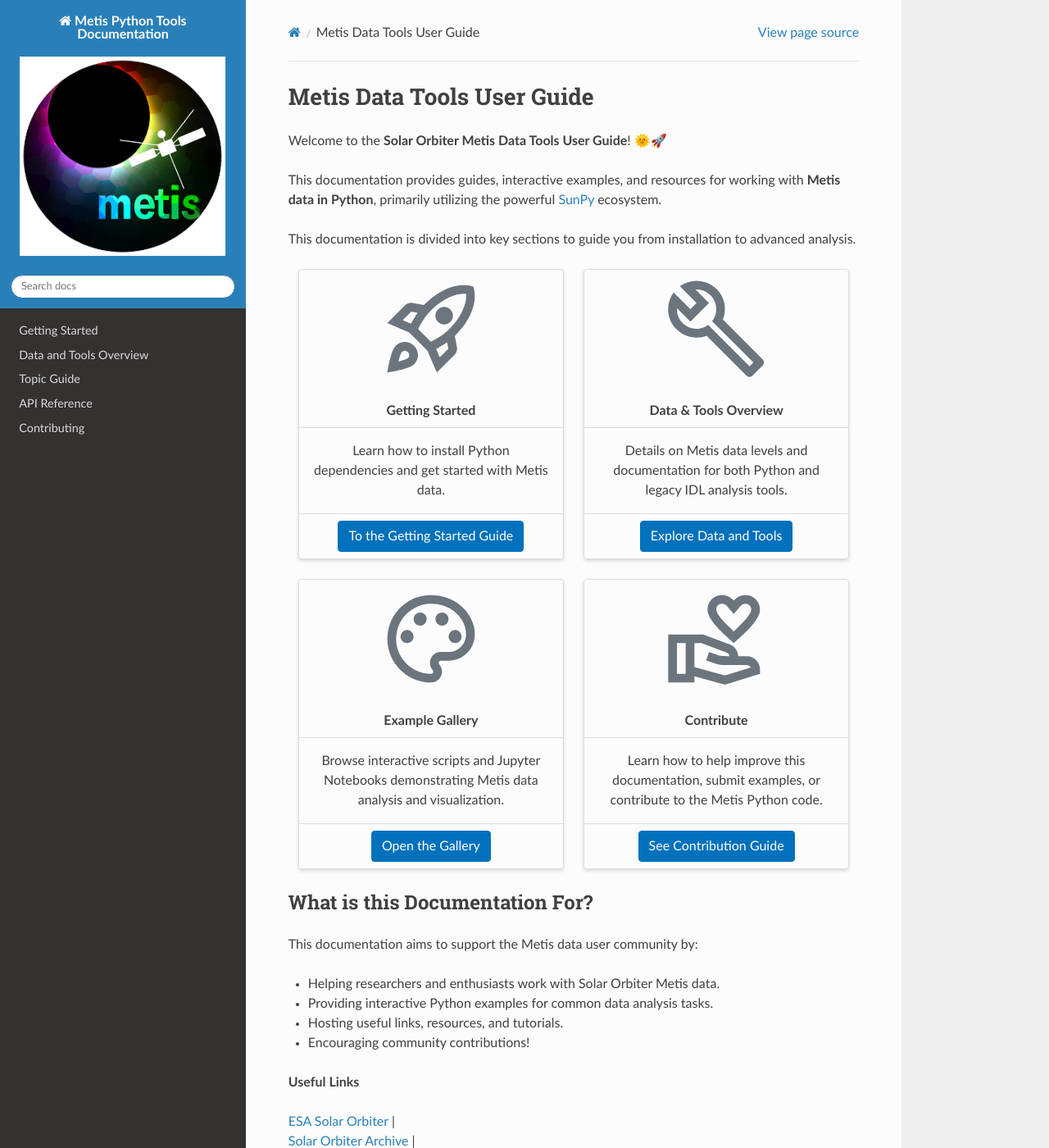
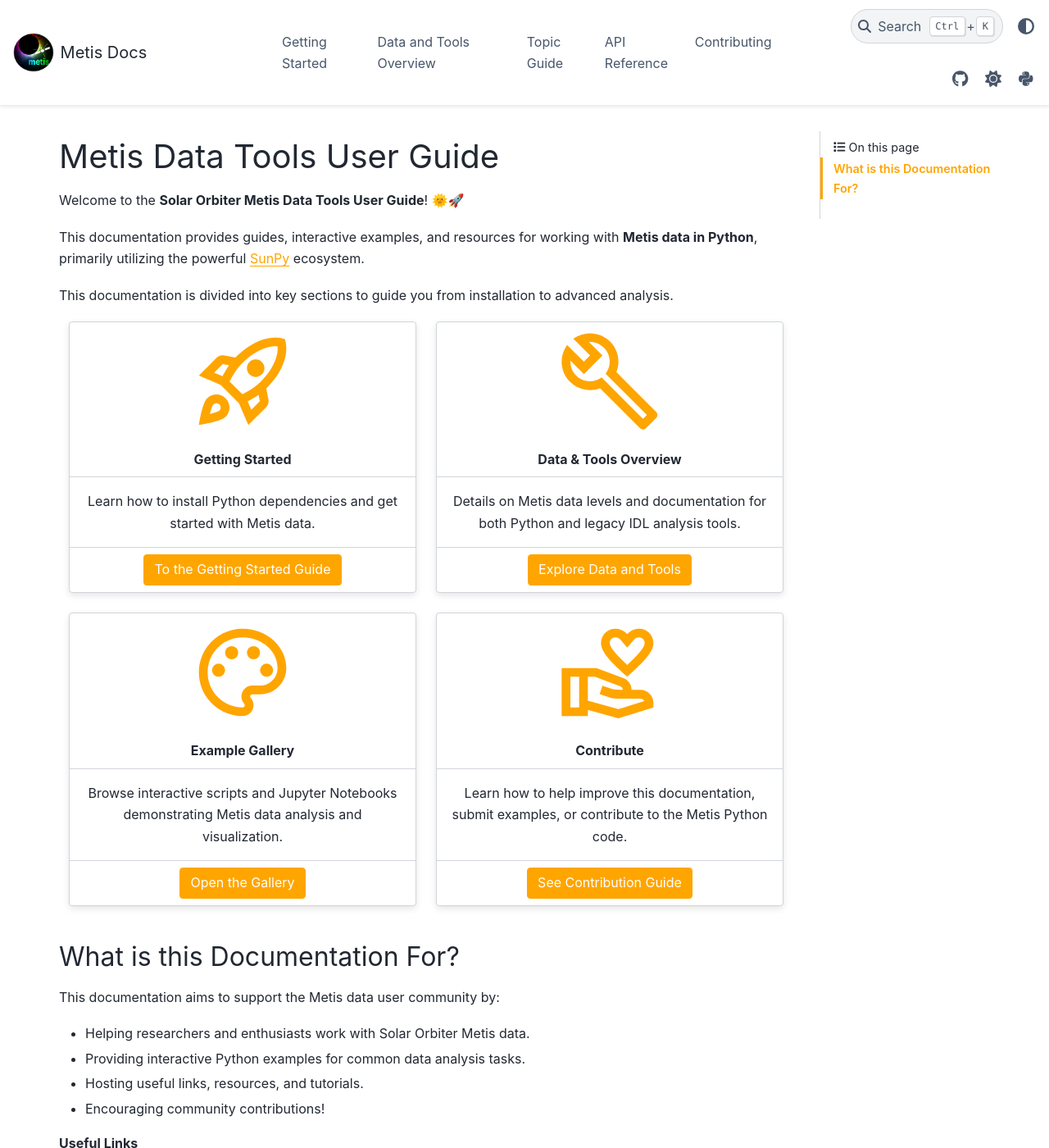
Before and after one commit to gjerse/metis-docs, a Sphinx documentation site: the page built from source/index.rst, in a window 1280 px wide and 1400 px high. Shown: the whole window at 82% size. Built offline with Sphinx 7.4.7 and the PyData theme 0.15.4, drawn with Linux system fonts in a browser that asks for light colours; pages that are not in the unit, such as notebooks, are missing from menus; some of the changed text lies outside the part shown.

Commit message:
added files

```diff
--- a/source/conf.py
+++ b/source/conf.py
@@ -76,8 +76,7 @@ html_theme_options = {
 html_static_path = ["_static"]
 html_css_files = ["custom.css"]
 html_logo = "_static/logo_metis.png"
-html_theme = "sphinx_rtd_theme"
-#"pydata_sphinx_theme"
+html_theme = "pydata_sphinx_theme"
 
 
 # Sidebar and Navigation
@@ -88,6 +87,32 @@ html_theme = "sphinx_rtd_theme"
 
 # Custom Theme Options
 
+html_theme_options = {
+    "logo": {
+        "text": "Metis Docs",
+    },
+    "icon_links": [
+        {
+            "name": "GitHub",
+            "url": "https://github.com/gjerse/metis-docs",
+            "icon": "fa-brands fa-github",
+        },
+        {
+            "name": "Metis Coronograph",
+            "url": "https://metis.oato.inaf.it",
+            "icon": "fa-solid fa-sun",
+        },
+
+        {
+            "name": "SunPy",
+            "url": "https://docs.sunpy.org/",
+            "icon": "fa-brands fa-python",
+        },
+    ],
+    "navbar_start": ["navbar-logo"],
+    "navbar_end": ["theme-switcher", "navbar-icon-links"],
+    "secondary_sidebar_items": ["page-toc"],
+}
 
 
 
```
